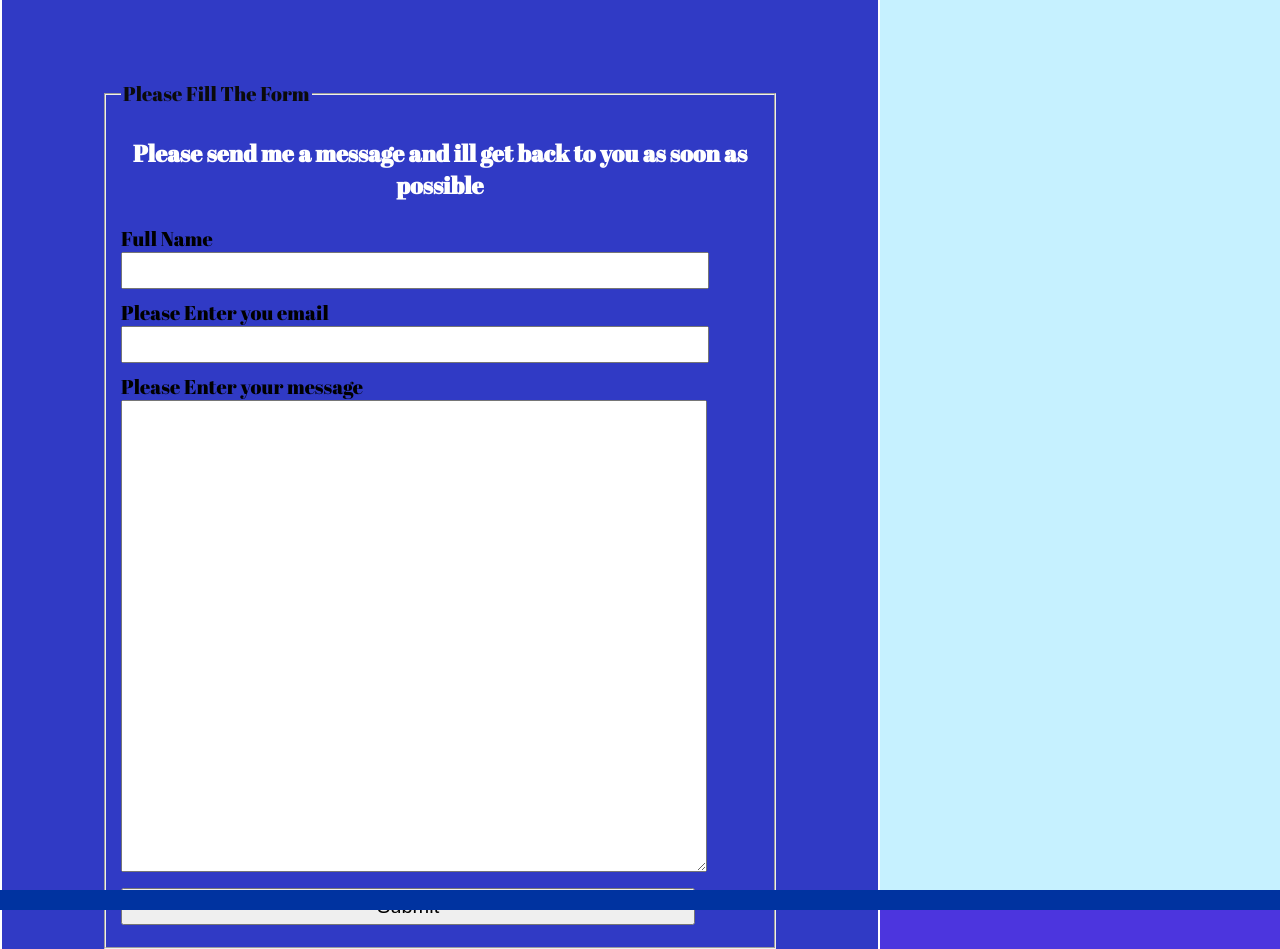
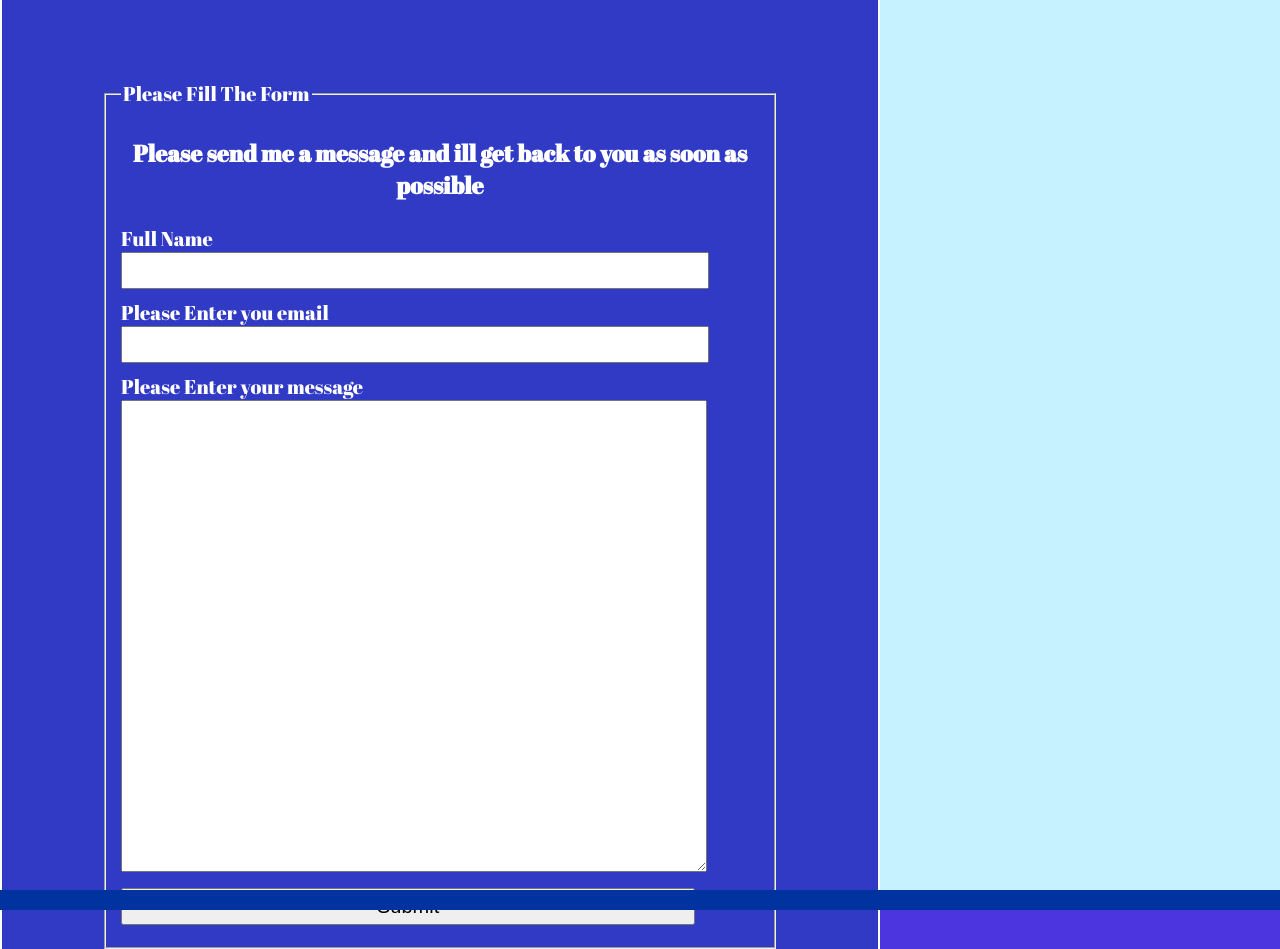
Before and after one commit to afs405/afs, a plain HTML site: page index.html in a window 1280 px wide. Shown: the part 3410-4359 px from the top of the page. Drawn offline with Linux system fonts and the light colour scheme.

Commit message:
changed font color

```diff
--- a/style.css
+++ b/style.css
@@ -78,7 +78,7 @@ aside {
 main #contactInfo {
   display: flex;
   align-items: flex-start;
-  color: #0b0b0b;
+  color: #fffefe;
   width: auto;
   margin: 0 auto;
   padding: 100px;
@@ -90,7 +90,7 @@ main #contactInfo {
 
 main #contactInfo label {
   margin-bottom: 5px;
-  color: #000;
+  color: #ffffff;
   font-size: 20px;
 }
 
```
